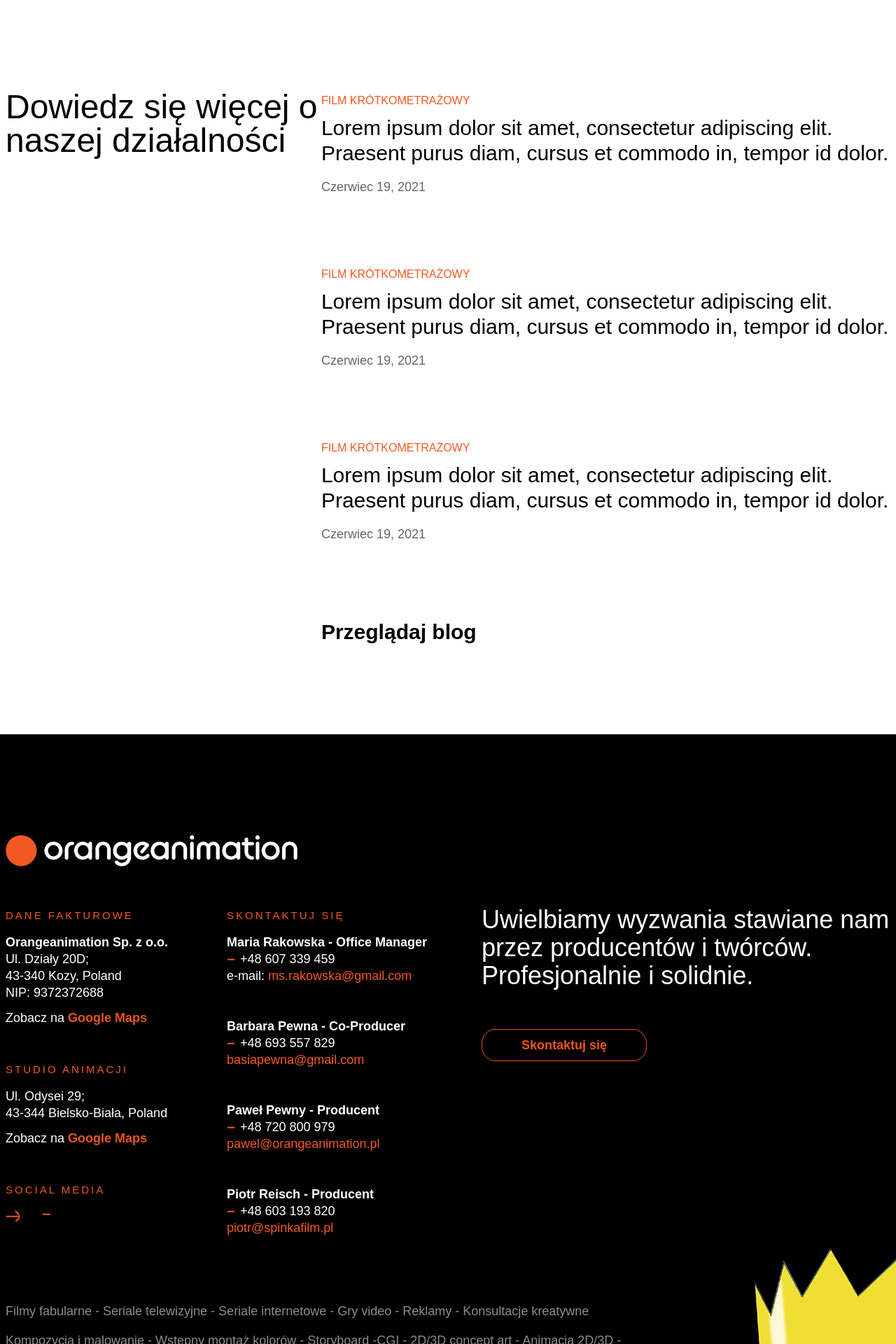
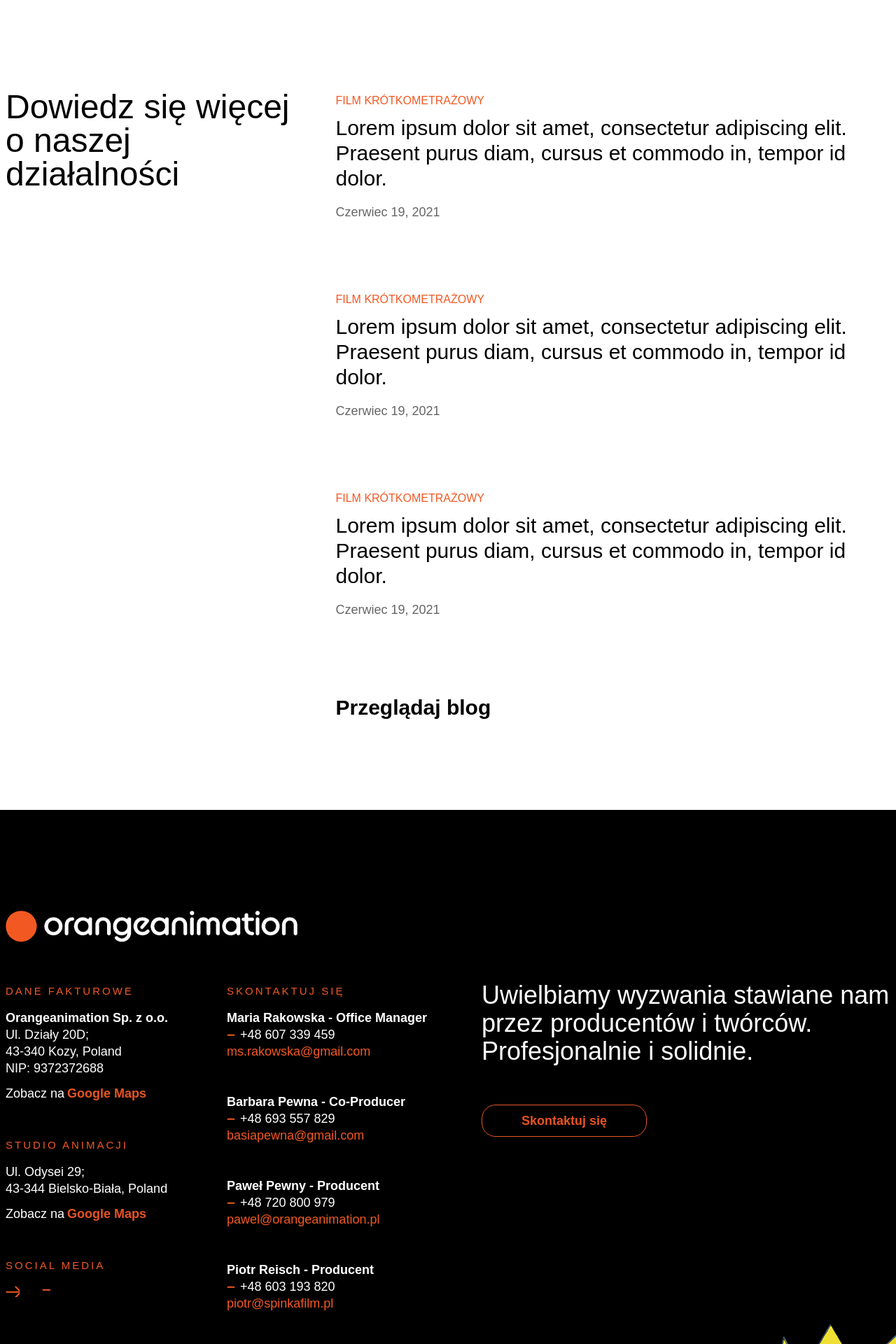
Before and after one commit to narghar/orange, a Next.js app: page / in a window 1280 px wide. Shown: the part 3720-5640 px from the top of the page at 70% size. Built offline with nearby package versions, Linux system fonts and the light colour scheme; a web font is replaced by a local one.

Commit message:
Add links and emails

```diff
--- a/pages/kariera.js
+++ b/pages/kariera.js
@@ -11,9 +11,12 @@ const Career = () => {
             reżyserem lub animatorem i chciałbyś pracować z nami nad pięknymi
             produkcjami, napisz do nas!
           </h2>
-          <p className="text-2xl sm:text-4xl text-orange mt-8">
+          <a
+            href="mailto:cv@orangeanimation.com"
+            className="inline-block text-2xl sm:text-4xl text-orange mt-8"
+          >
             cv@orangeanimation.com
-          </p>
+          </a>
         </div>
         <p className="md:ml-8 self-center lg:place-self-start ">
           W przypadku, gdy nie otrzymasz od nas odpowiedzi - przyjmij nasze
@@ -67,28 +70,34 @@ const Career = () => {
               Lorem ipsum dolor sit amet, consectetur adipiscing elit.
               Suspendisse vel nunc, lobortis massa. Proin fringilla velit a
               metus egest
-              <span className="text-orange"> cv@orangeanimation.com</span>
+              <a
+                href="mailto:cv@orangeanimation.com"
+                className="text-orange ml-1"
+              >
+                cv@orangeanimation.com
+              </a>
             </p>
-            <button
-              className="text-orange border border-solid font-semibold rounded-[20px]
+            <a
+              href="mailto:cv@orangeanimation.com"
+              className="inline-block text-orange hover:bg-black border border-solid font-semibold rounded-[20px]
             border-orange pl-12 pr-9 py-2 mt-11"
             >
               Wyślij aplikację
-            </button>
+            </a>
           </footer>
         </article>
         <div className="relative uppercase text-2xl mt-24 mb-32">
           <h3 className="font-bold flex items-center">
             MID & SENIOR LEVEL VFX ANIMATOR
-              <Arrow className="ml-5"/>
+            <Arrow className="ml-5" />
           </h3>
           <h3 className="font-bold my-7 flex items-center">
             MID & SENIOR COMPOSITING ARTISTS
-             <Arrow className="ml-5"/>
+            <Arrow className="ml-5" />
           </h3>
           <h3 className="font-bold flex items-center">
             SENIOR MODELING ARTIST
-              <Arrow className="ml-5"/>
+            <Arrow className="ml-5" />
           </h3>
         </div>
       </section>
--- a/src/components/Footer.js
+++ b/src/components/Footer.js
@@ -29,7 +29,13 @@ const Footer = () => {
             NIP: 9372372688
             <br />
             <span className="block mt-3">
-              Zobacz na <a className="text-orange font-semibold">Google Maps</a>
+              Zobacz na
+              <a
+                href="https://goo.gl/maps/apMXELKNYqrsJuXL9" target="_blank"
+                className="text-orange font-semibold ml-1"
+              >
+                Google Maps
+              </a>
             </span>
           </p>
           <h4 className="uppercase text-orange-light text-15p tracking-[3px] mb-3 mt-12">
@@ -41,7 +47,14 @@ const Footer = () => {
             43-344 Bielsko-Biała, Poland
             <br />
             <span className="block mt-3">
-              Zobacz na <a className="text-orange font-semibold">Google Maps</a>
+              Zobacz na
+              <a
+                href="https://goo.gl/maps/LHBy2WG69fn4pVnbA"
+                target="_blank"
+                className="text-orange font-semibold ml-1"
+              >
+                Google Maps
+              </a>
             </span>
           </p>
           <h4 className="uppercase text-orange-light text-15p tracking-[3px] mt-12">
@@ -49,8 +62,18 @@ const Footer = () => {
           </h4>
           <div className="mt-3 mb-12 lg:mb-0">
             <div className="mt-3 flex items-center">
-              <YoutubeIconWhite />
-              <FacebookIconWhite className="ml-8" />
+              <a
+                href="https://www.youtube.com/channel/UClf-uJs2joQapM9CVQt8N6Q"
+                target="_blank"
+              >
+                <YoutubeIconWhite />
+              </a>
+              <a
+                href="https://www.facebook.com/Orangeanimation/"
+                target="_blank"
+              >
+                <FacebookIconWhite className="ml-8" />
+              </a>
             </div>
           </div>
         </div>
@@ -66,8 +89,12 @@ const Footer = () => {
               <PhoneWhiteIcon />
               <span className="ml-2">+48 607 339 459</span>
             </div>
-            e-mail:
-            <span className="text-orange-light"> ms.rakowska@gmail.com</span>
+            <a
+              href="mailto:ms.rakowska@gmail.com"
+              className="text-orange-light"
+            >
+              ms.rakowska@gmail.com
+            </a>
           </div>
           <div className="leading-6 mb-12">
             <span className="font-semibold">Barbara Pewna - Co-Producer</span>
@@ -75,7 +102,9 @@ const Footer = () => {
               <PhoneWhiteIcon />
               <span className="ml-2">+48 693 557 829</span>
             </div>
-            <span className="text-orange-light">basiapewna@gmail.com</span>
+            <a href="mailto:basiapewna@gmail.com" className="text-orange-light">
+              basiapewna@gmail.com
+            </a>
           </div>
           <div className="leading-6 mb-12">
             <span className="font-semibold">Paweł Pewny - Producent</span>
@@ -83,7 +112,12 @@ const Footer = () => {
               <PhoneWhiteIcon />
               <span className="ml-2">+48 720 800 979</span>
             </div>
-            <span className="text-orange-light">pawel@orangeanimation.pl</span>
+            <a
+              href="mailto:pawel@orangeanimation.pl"
+              className="text-orange-light"
+            >
+              pawel@orangeanimation.pl
+            </a>
           </div>
           <div className="leading-6">
             <span className="font-semibold">Piotr Reisch - Producent</span>
@@ -91,7 +125,9 @@ const Footer = () => {
               <PhoneWhiteIcon />
               <span className="ml-2">+48 603 193 820</span>
             </div>
-            <span className="text-orange-light">piotr@spinkafilm.pl</span>
+            <a href="mailto:piotr@spinkafilm.pl" className="text-orange-light">
+              piotr@spinkafilm.pl
+            </a>
           </div>
         </div>
         <div className="w-2/3 lg:w-1/2 text-center lg:text-left pl-0 lg:pl-12 mt-24 lg:mt-0">
@@ -100,12 +136,14 @@ const Footer = () => {
             <br />
             Profesjonalnie i solidnie.
           </h2>
-          <button
-            className="text-orange border border-solid font-semibold rounded-[20px]
+          <Link href="/kontakt">
+            <a
+              className="inline-block text-orange hover:bg-white border border-solid font-semibold rounded-[20px]
             border-orange px-14 py-2 mt-14"
-          >
-            Skontaktuj się
-          </button>
+            >
+              Skontaktuj się
+            </a>
+          </Link>
         </div>
         <div className="w-2/3 lg:w-4/5 xl:w-full text-gray-darker mt-24 leading-tight">
           <p className="xl:max-w-[990px]">
@@ -120,36 +158,36 @@ const Footer = () => {
             Teksturowanie - Cieniowanie
           </p>
         </div>
-        <nav className="w-full mt-24 mb-24 lg:mb-32">
-          <ul className="text-gray-darker text-base uppercase tracking-wide font-medium flex flex-col sm:flex-row items-center sm:items-start  justify-around md:justify-center lg:justify-start">
+        <nav className="w-full my-14 sm:my-24 lg:mb-32">
+          <ul className="h-60 sm:h-auto text-gray-darker text-base uppercase tracking-wide font-medium flex flex-col sm:flex-row items-center sm:items-start  justify-around md:justify-center lg:justify-start">
             <li className="md:mr-13">
               <Link href="/">
-                <a className="text-orange">Home</a>
+                <a className="hover:text-orange">Home</a>
               </Link>
             </li>
             <li className="md:mr-13">
               <Link href="/oferta">
-                <a>Oferta</a>
+                <a className="hover:text-orange">Oferta</a>
               </Link>
             </li>
             <li className="md:mr-13">
               <Link href="/produkcje">
-                <a>Produkcje</a>
+                <a className="hover:text-orange">Produkcje</a>
               </Link>
             </li>
             <li className="md:mr-13">
               <Link href="/aktualne">
-                <a>Aktualne Projekty</a>
+                <a className="hover:text-orange">Aktualne Projekty</a>
               </Link>
             </li>
             <li className="md:mr-13">
               <Link href="/kariera">
-                <a>Kariera</a>
+                <a className="hover:text-orange">Kariera</a>
               </Link>
             </li>
             <li className="lg:mr-13">
               <Link href="/kontakt">
-                <a>Kontakt</a>
+                <a className="hover:text-orange">Kontakt</a>
               </Link>
             </li>
           </ul>
--- a/src/components/Home/Blog.js
+++ b/src/components/Home/Blog.js
@@ -21,9 +21,11 @@ const entries = [
 
 const Blog = () => {
   return (
-    <section className="max-w-base mx-auto px-2 base:px-0 flex mt-32">
-      <h2 className="text-5xl">Dowiedz się więcej o naszej działalności</h2>
-      <div>
+    <section className="max-w-base mx-auto px-2 base:px-0 flex mt-32 flex-wrap md:flex-nowrap">
+      <h2 className="text-5xl">
+        Dowiedz się więcej o naszej działalności
+      </h2>
+      <div className="md:ml-8 mt-10 md:mt-0">
         {entries.map((entry, i) => (
           <BlogEntry
             key={i}
@@ -33,7 +35,9 @@ const Blog = () => {
           />
         ))}
         <Link href="/">
-          <a className="inline-block text-3xl font-bold mt-3">Przeglądaj blog</a>
+          <a className="inline-block text-3xl font-bold mt-3">
+            Przeglądaj blog
+          </a>
         </Link>
       </div>
     </section>
--- a/src/components/Home/BlogEntry.js
+++ b/src/components/Home/BlogEntry.js
@@ -1,13 +1,16 @@
-import React from 'react'
+import Link from "next/link";
+import React from 'react';
 
 const BlogEntry = ( {heading, text, date} ) => {
   return (
     <div className="mb-24">
-        <span className="text-orange-light text-base">{heading}</span>
-        <p className="font-medium text-3xl mt-2 mb-4">{text}</p>
-        <span className="text-gray-date">{date}</span>
+      <span className="text-orange-light text-base">{heading}</span>
+      <Link href="/">
+        <a className="block font-medium text-3xl mt-2 mb-4">{text}</a>
+      </Link>
+      <span className="text-gray-date">{date}</span>
     </div>
-  )
+  );
 }
 
 export default BlogEntry
--- a/src/components/Offer/OfferContact.js
+++ b/src/components/Offer/OfferContact.js
@@ -1,23 +1,28 @@
+import Link from "next/link";
 const OfferContact = () => {
   return (
     <section className="max-w-base mx-auto text-center">
       <div className="px-20 pt-36">
-        <h3 className="text-3xl font-bold">Lorem ipsum dolor sit amet, consectetur adipiscing elit.</h3>
+        <h3 className="text-3xl font-bold">
+          Lorem ipsum dolor sit amet, consectetur adipiscing elit.
+        </h3>
         <p className="text-2xl mt-9 mb-11">
-          Lorem ipsum dolor sit amet, consectetur adipiscing elit. Etiam eu turpis
-          eu ligula blandit semper. Praesent porttitor nisl orci, at dictum tortor
-          hendrerit in. Duis scelerisque at ipsum in sagittis. Fusce nec dictum
-          dui.
+          Lorem ipsum dolor sit amet, consectetur adipiscing elit. Etiam eu
+          turpis eu ligula blandit semper. Praesent porttitor nisl orci, at
+          dictum tortor hendrerit in. Duis scelerisque at ipsum in sagittis.
+          Fusce nec dictum dui.
         </p>
-        <button
-          className="text-orange border border-solid font-semibold rounded-[20px]
-              border-orange px-14 py-2"
-        >
-          Skontaktuj się
-        </button>
+        <Link href="/kontakt">
+          <a
+            className="inline-block text-orange hover:bg-black border border-solid font-semibold rounded-[20px]
+                border-orange px-14 py-2"
+          >
+            Skontaktuj się
+          </a>
+        </Link>
       </div>
     </section>
   );
-}
+};
 
-export default OfferContact
+export default OfferContact;
```
